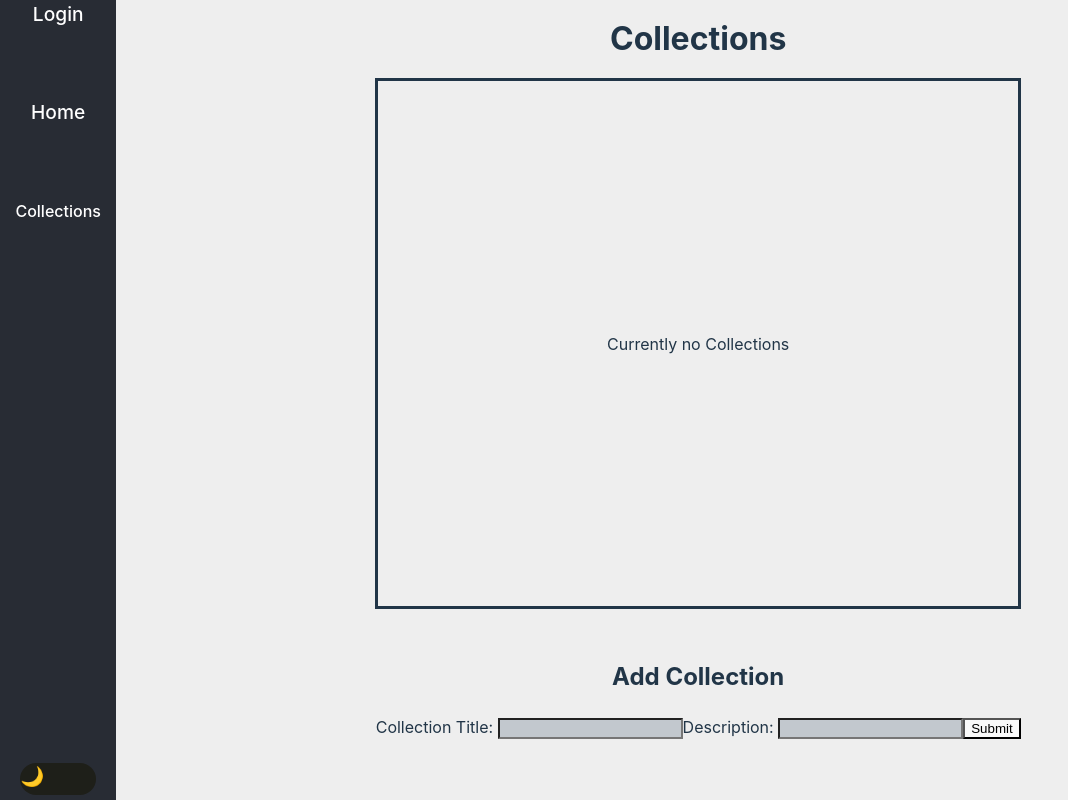
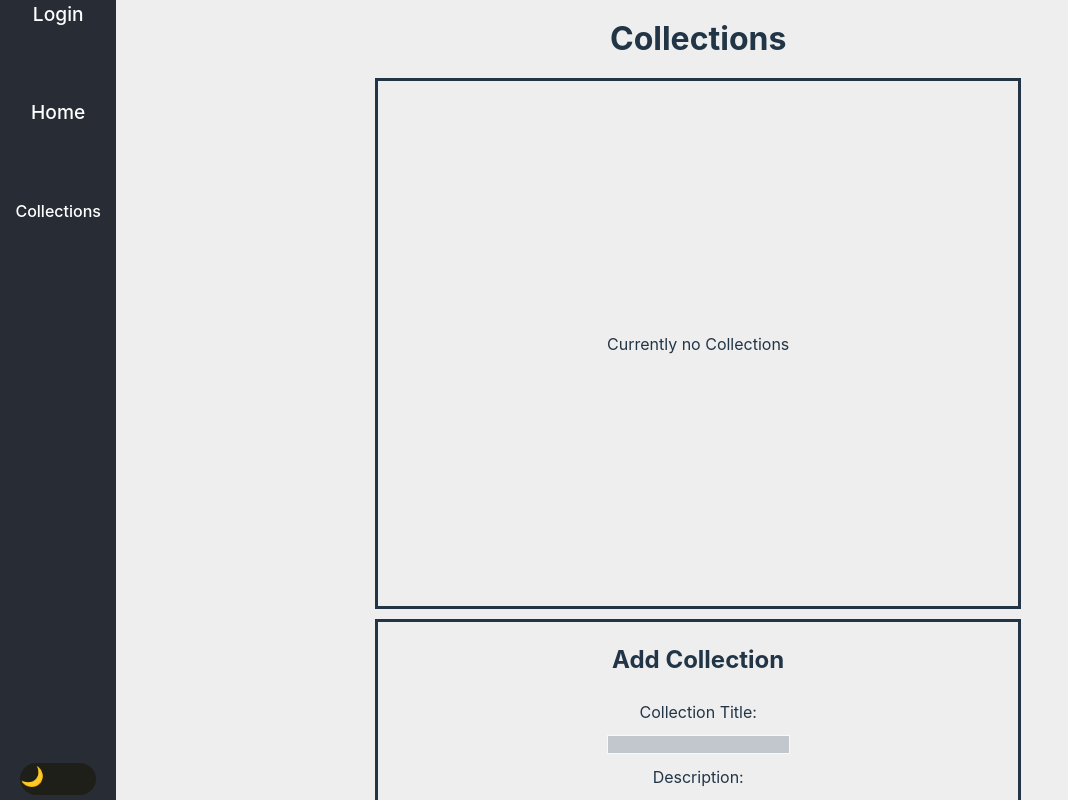
Before and after one commit to JesusMunoz01/TaskPlanner, a React (Vite) app in the folder client/: page /collections in a window 1280 px wide. Shown: the whole page, without its empty margins (0-1068 px from the left). Built offline with nearby package versions, Linux system fonts and the light colour scheme.

Commit message:
fixed add collection box css

```diff
--- a/client/src/css/collections.css
+++ b/client/src/css/collections.css
@@ -152,9 +152,14 @@
 
 .addCollection{
     display: flex;
+    margin-top: 10px;
+    justify-content: center;
+    align-items: center;
     flex-direction: column;
-    height: 20vh;
-    justify-content: center;
+    width: 99%;
+    min-height: 25vh;
+    border-style: solid;
+    overflow-y: auto;
 }
 
 #collectionEmptyPrompt{
@@ -164,6 +169,38 @@
     justify-content: center;
     align-self: center;
 }
+
+  .addCollection form{
+    display: flex;
+    flex-direction: column;
+    align-items: center;
+    justify-content: center;
+  }
+
+  .addCollection form label{
+    display: flex;
+    flex-direction: column;
+    margin-top: 1%;
+    margin-bottom: 1%;
+  }
+
+  .addCollection form input{
+    display: flex;
+    flex-direction: column;
+    border: 1.5px solid;
+    margin-top: 5%;
+    margin-bottom: 5%;
+  }
+
+  .addCollection button{
+    display: flex;
+    justify-content: center;
+    margin-top: 5%;
+    margin-bottom: 10%;
+    color: white;
+    background-color: #282c34;
+    border-radius: 10px;
+  }
 
 @media(max-width: 880px) {
     .collections{
@@ -175,6 +212,7 @@
     .collections{
         grid-template-columns: repeat(1, 1fr);
         width: 250px;
+        height: 535px;
         gap: 10px;
     }
 }
```
